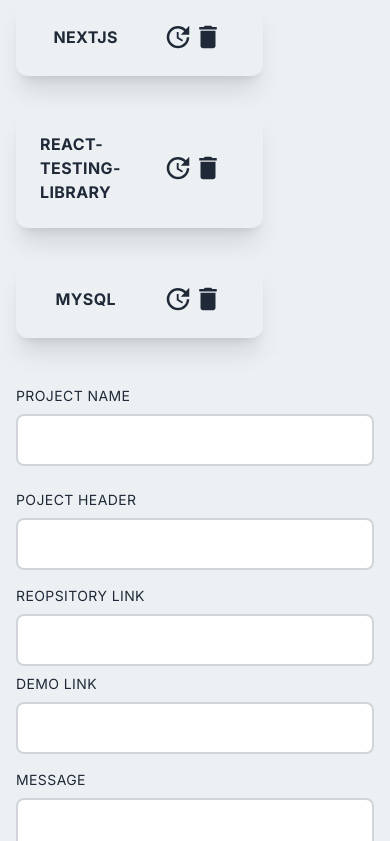
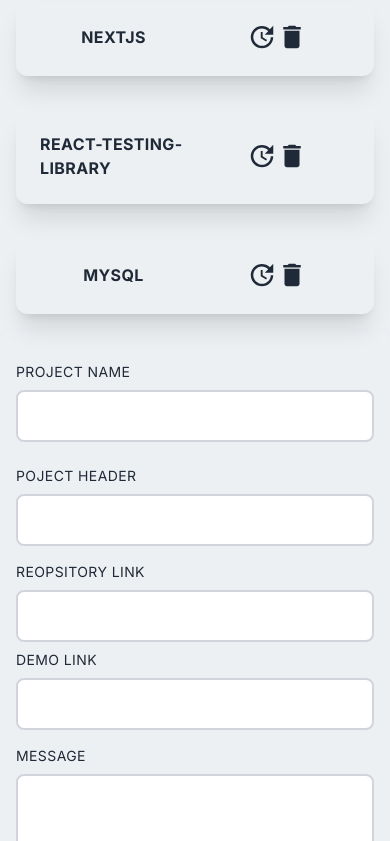
Before and after one commit to Abdul-luh/my_portfolio, a Next.js app: page /admin/home in a window 390 px wide. Shown: the part 1156-1997 px from the top of the page. Built offline with nearby package versions, Linux system fonts and the light colour scheme.

Commit message:
initilaized AddProject and AllTechnologies component

```diff
--- a/app/admin/home/page.tsx
+++ b/app/admin/home/page.tsx
@@ -29,7 +29,7 @@
 					<AllTechnologies />
 				</div>
 				{/* RIGHT SECTION ON THE LEFT  */}
-				<div className="w-full col-span-5 ">
+				<div className="w-full md:col-span-5 ">
 					<div>
 						<div></div>
 					</div>
```
